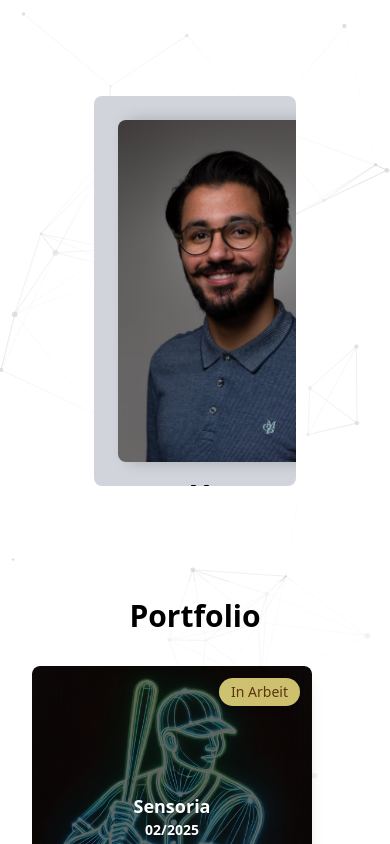
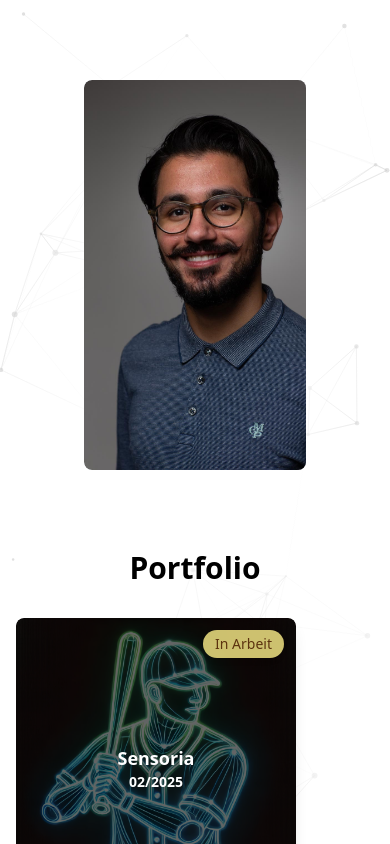
Before and after one commit to Kale14/portfolio, a Next.js app: page / in a window 390 px wide. Built offline with nearby package versions, Linux system fonts and the light colour scheme.

Commit message:
Revert "Opt style for mobile"
This reverts commit 661c2284fce0eb59578d5b04b210c2f145eae1ee.

```diff
--- a/src/app/globals.css
+++ b/src/app/globals.css
@@ -7,24 +7,9 @@ html, body {
     padding: 0;
     height: 100%;
     overflow-y: scroll; /* Stelle sicher, dass das `window` scrollbar ist */
-    overflow-x: hidden; /* Verhindert horizontales Scrollen auf Mobile */
-    width: 100%;
 }
 
-/* Stelle sicher, dass Container sich an Mobile anpassen, ohne PC zu zerstören */
-main {
-    display: block;
-    min-height: 100vh; /* Mindestens die Höhe des Viewports */
-    position: relative;
-    z-index: 10;
-    overflow: visible;
-    max-width: 1280px; /* Begrenzt die maximale Breite auf großen Bildschirmen */
-    width: 90%; /* Verhindert, dass Inhalte auf Mobile zu breit werden */
-    margin: 0 auto; /* Zentriert das Layout */
-    padding: 0 1rem;
-}
 
-/* Fix für Particles-Hintergrund, damit er sich nicht verschiebt */
 #tsparticles {
     position: fixed;
     top: 0;
@@ -35,58 +20,37 @@ main {
     pointer-events: none;
 }
 
-/* Verhindert, dass Inhalte zu breit werden */
-section {
-    max-width: 100%;
-    padding: 16px;
-    box-sizing: border-box;
+main {
+    display: block;
+    min-height: 100vh; /* Mindestens die Höhe des Viewports */
+    position: relative;
+    z-index: 10;
+    overflow: visible;
 }
 
-/* Bilder nicht über Bildschirmgröße hinauswachsen */
-img {
-    max-width: 100%;
-    height: auto;
-    display: block;
-    margin: 0 auto;
+.bg-gray-300 {
+    padding: 0;
 }
 
-/* Schatten auf der rechten Seite */
 .shadow-right {
-    box-shadow: 8px 0 15px rgba(0, 0, 0, 0.2);
+    box-shadow: 8px 0 15px rgba(0, 0, 0, 0.2); /* Horizontaler Schatten */
 }
 
-/* Flexbox-Fix für Mobile */
-.flex {
-    flex-wrap: wrap;
+
+.scrollbar-hide {
+    -ms-overflow-style: none; /* IE und Edge */
+    scrollbar-width: none; /* Firefox */
+}
+.scrollbar-hide::-webkit-scrollbar {
+    display: none; /* Chrome, Safari, Opera */
 }
 
-/* Scrollbar ausblenden */
-.scrollbar-hide {
-    -ms-overflow-style: none;
-    scrollbar-width: none;
-}
-.scrollbar-hide::-webkit-scrollbar {
-    display: none;
+.modal-content {
+    white-space: pre-wrap; /* Bewahrt Zeilenumbrüche */
+    line-height: 1.5; /* Verbessert die Lesbarkeit */
 }
 
-/* Modale Inhalte */
-.modal-content {
-    white-space: pre-wrap;
-    line-height: 1.5;
+.highlight {
+    font-weight: 600; /* Leicht fett, nicht so dick wie 700 */
+    color: #000;      /* Optional: Dunklere Farbe für zusätzliche Hervorhebung */
 }
-
-/* Hervorhebung */
-.highlight {
-    font-weight: 600;
-    color: #000;
-}
-
-/* Anpassung von Überschriften für Mobile */
-h1 {
-    font-size: 2rem; /* Standardgröße */
-}
-@media (max-width: 768px) {
-    h1 {
-        font-size: 1.5rem; /* Kleinere Schriftgröße für Mobile */
-    }
-}
```
